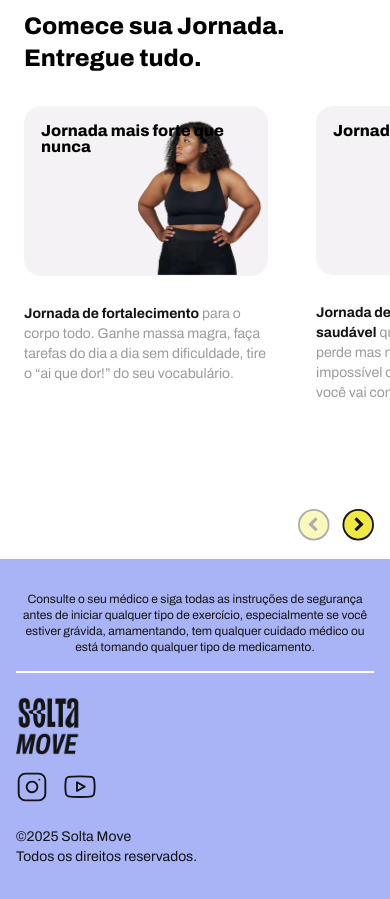
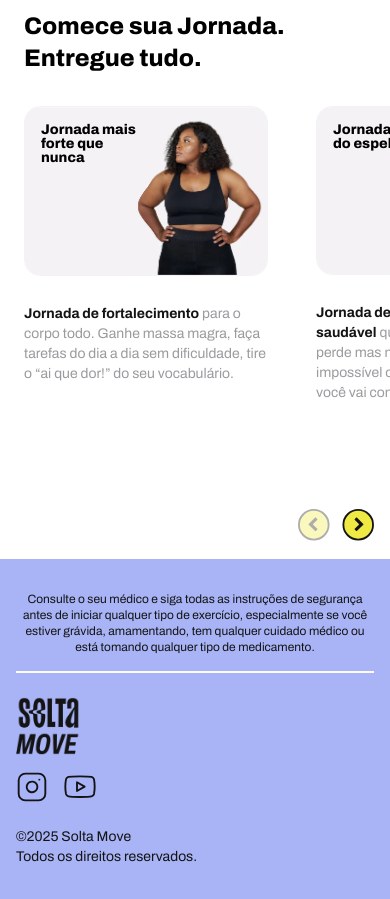
Before and after one commit to MarianaPiovezan/solta-move, a React (Vite) app: page / in a window 390 px wide. Shown: the part 3600-4499 px from the top of the page. Built offline with nearby package versions, Linux system fonts and the light colour scheme.

Commit message:
feat: add section goals

```diff
--- a/src/components/LandingPage/Goals.jsx
+++ b/src/components/LandingPage/Goals.jsx
@@ -50,7 +50,7 @@ export const Goals = () => {
         {goals.map((item, index) => (
           <figure key={index}>
             <div className="rounded-2xl md:rounded-3xl overflow-hidden mb-6 border border-brand-gray-100 relative">
-              <h3 className="font-extrabold text-base md:text-lg leading-none absolute top-4 left-4 w-[200px]">
+              <h3 className="font-extrabold text-sm md:text-base lg:text-lg leading-none absolute top-4 left-4 w-[100px] md:w-[150px] lg:w-[200px]">
                 {item.title}
               </h3>
               <img
@@ -85,10 +85,10 @@ export const Goals = () => {
           }}
           breakpoints={{
             520: {
-              slidesPerView: 2,
+              slidesPerView: 2.5,
             },
             768: {
-              slidesPerView: 2,
+              slidesPerView: 2.5,
             },
             1200: {
               slidesPerView: 4,
@@ -102,7 +102,7 @@ export const Goals = () => {
             >
               <figure>
                 <div className="rounded-2xl md:rounded-3xl overflow-hidden mb-6 border border-brand-gray-100 relative">
-                  <h3 className="font-extrabold text-base md:text-lg leading-none absolute top-4 left-4 w-[200px]">
+                  <h3 className="font-extrabold text-sm md:text-base lg:text-lg leading-none absolute top-4 left-4 w-[100px] md:w-[150px] lg:w-[200px]">
                     {item.title}
                   </h3>
                   <img
```
